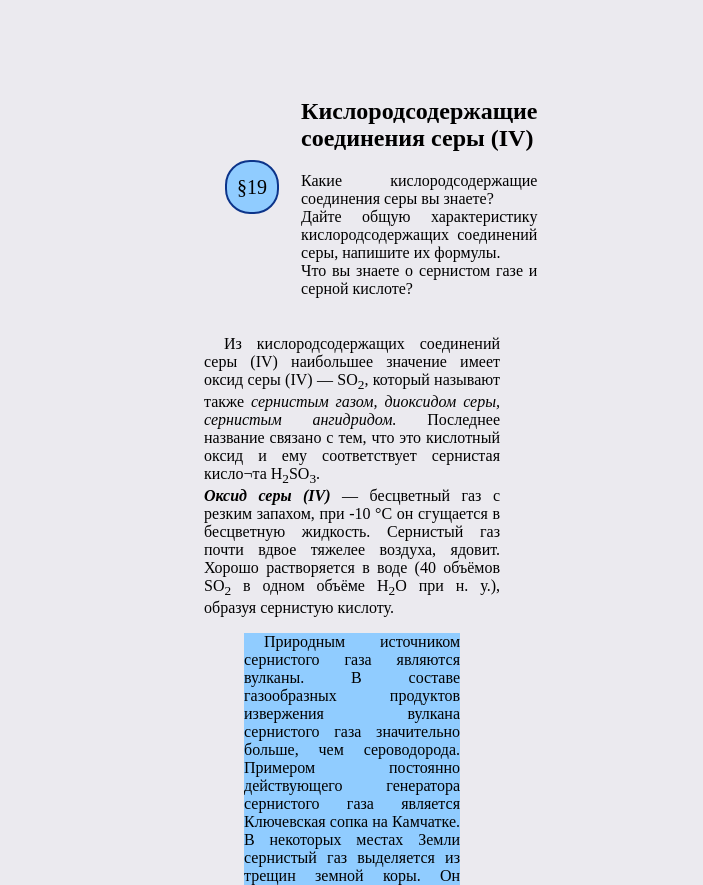
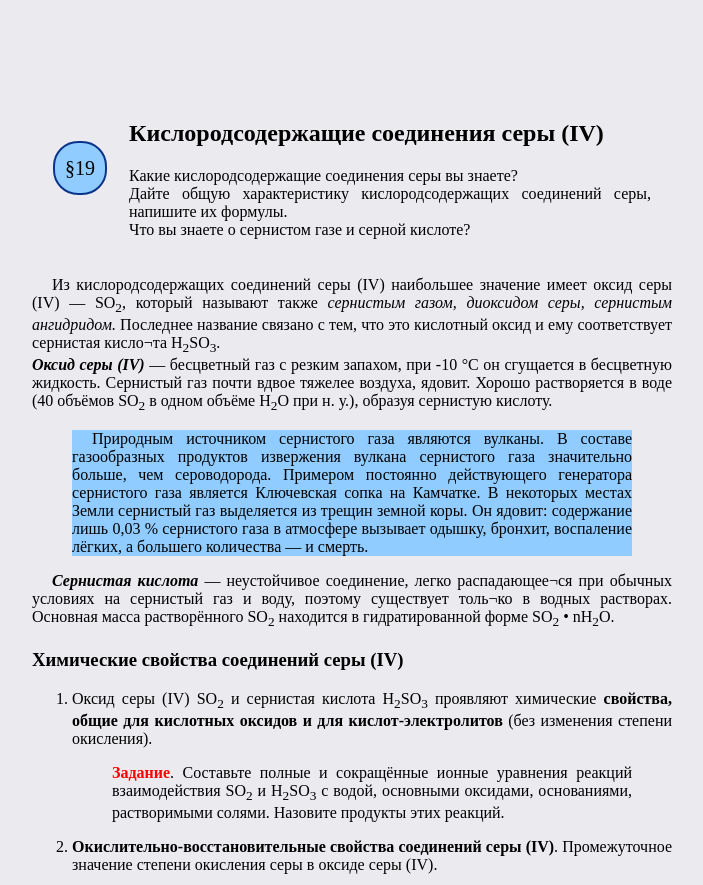
Before and after one commit to Kotiko29/chemistry, a plain HTML site: page index.html in a window 1280 px wide. Shown: the top 885 px of the page, without its empty margins (288-991 px from the left). Drawn offline with Linux system fonts and the light colour scheme.

Commit message:
chemistry

```diff
--- a/style.css
+++ b/style.css
@@ -1,6 +1,6 @@
 body{
-    margin:5px 15%;
-    padding: 50px 300px;
+    margin:1% 15%;
+    padding: 5% 10%;
     text-align: justify;
     background:#ebeaef;
 
```
Also changed, not shown: ссылка на git.txt (added).
